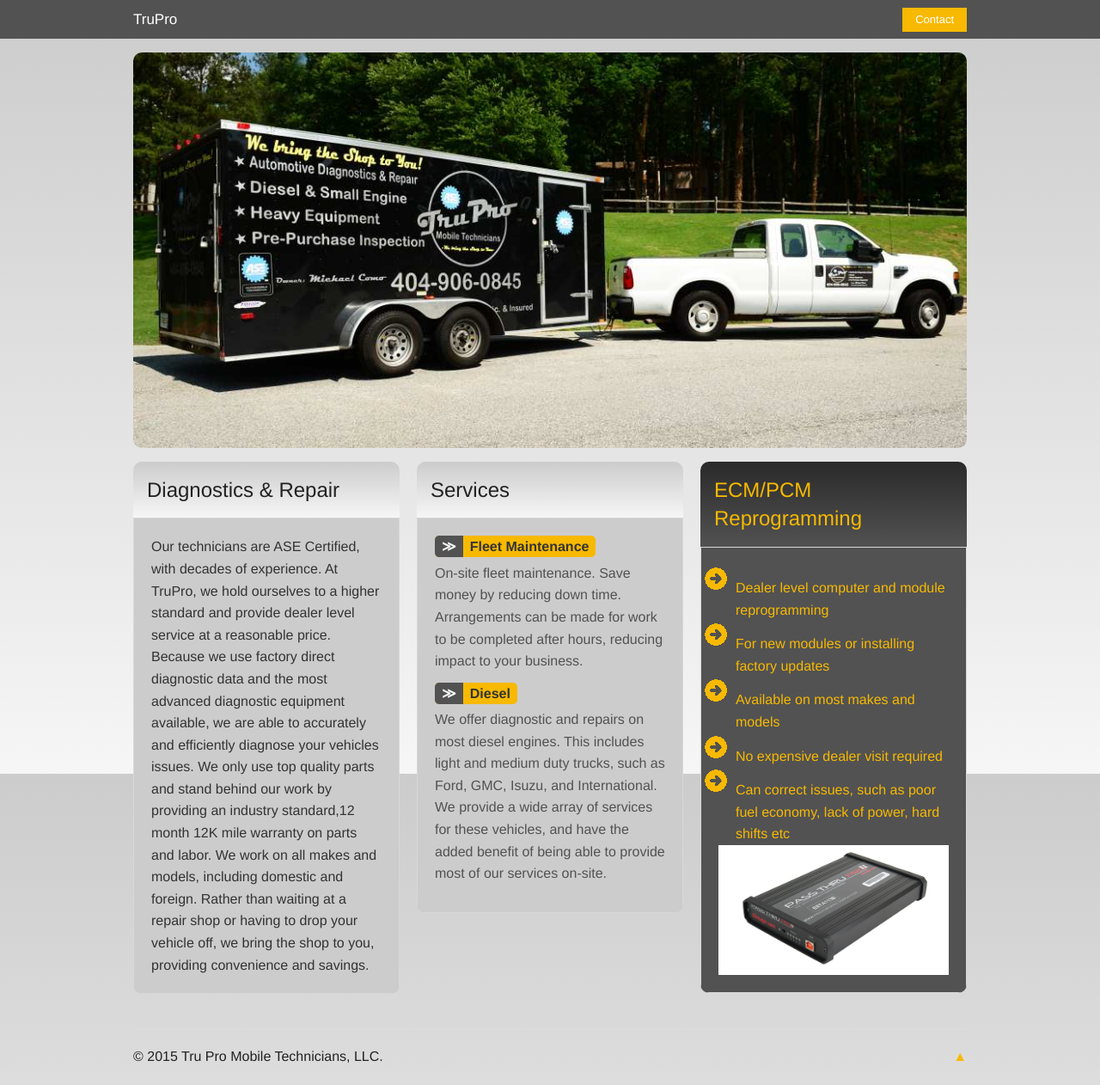
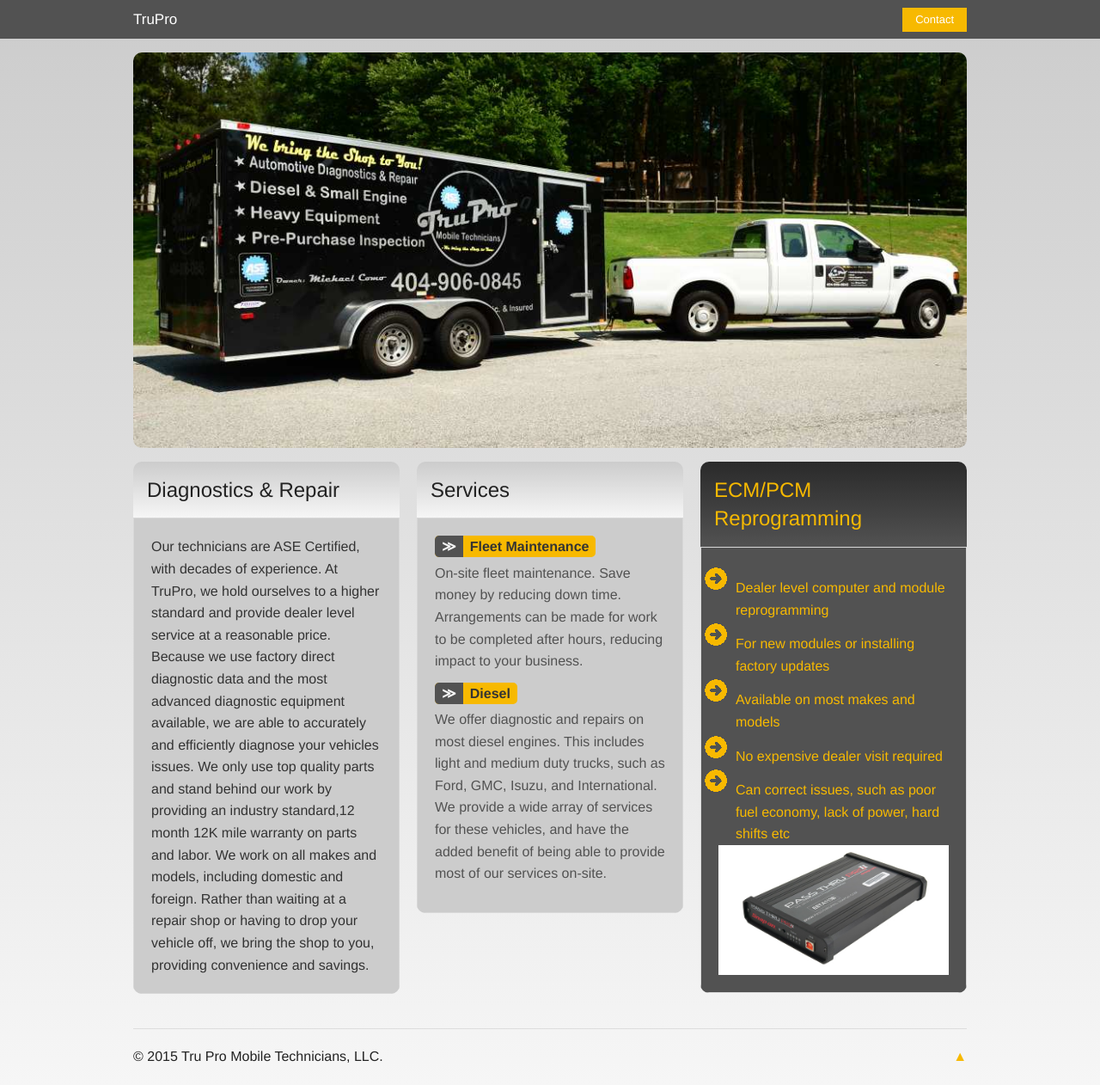
Before and after one commit to trupromobile/trupromobile.github.io, a Jekyll site: the page built from index.html, in a window 1280 px wide. Shown: the whole page at 86% size. Built offline with Jekyll 4.4.1, drawn with Linux system fonts in a browser that asks for light colours.

Commit message:
Fix gradient

```diff
--- a/stylesheets/main.css
+++ b/stylesheets/main.css
@@ -1,3 +1,7 @@
+html {
+    height: auto; /* To fix gradient */
+}
+
 .homeHero {
     border-radius: 10px;
     margin: 1rem 0;
```
